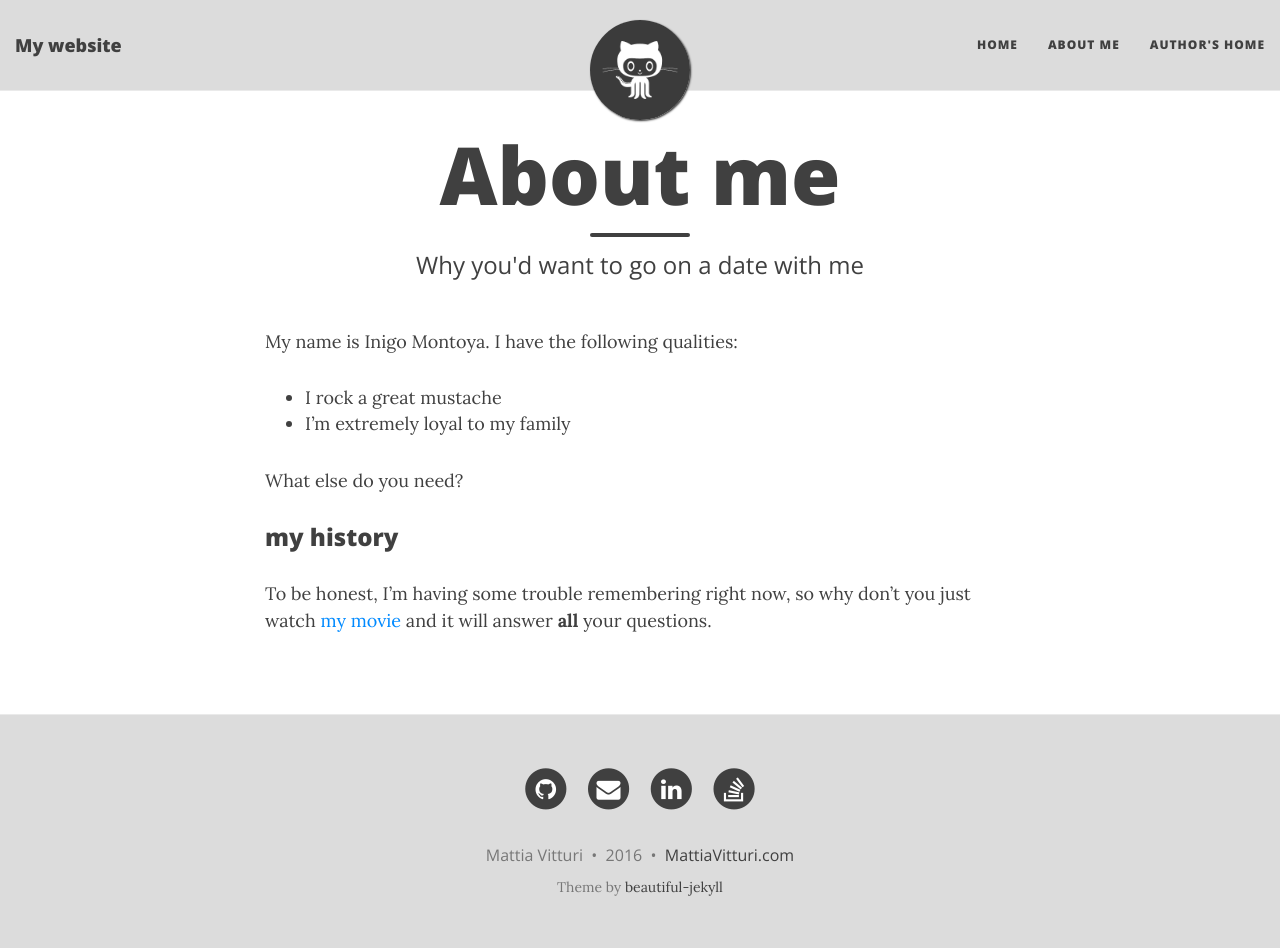
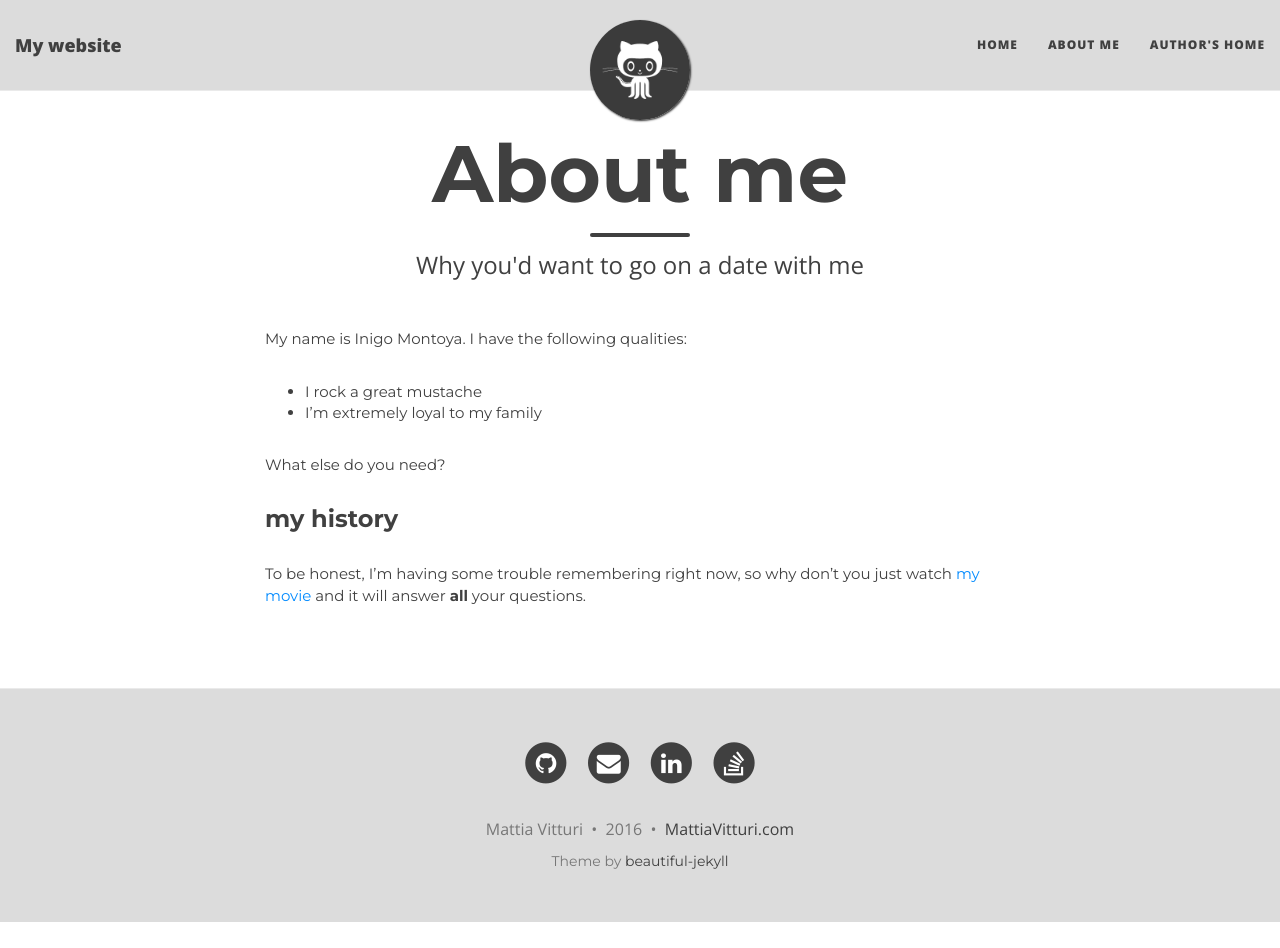
Before and after one commit to mvitturi/mvitturi.github.io, a Jekyll site: the page built from aboutme.md, in a window 1280 px wide and 948 px high. Built offline with Jekyll 4.4.1, drawn with Linux system fonts in a browser that asks for light colours; nearby versions of some CDN libraries.

Commit message:
Change blog fonts to reflect home ones

```diff
--- a/css/main.css
+++ b/css/main.css
@@ -1,10 +1,11 @@
+@import url("http://fonts.googleapis.com/css?family=Montserrat:400,700");
 @import url("pygment_highlights.css");
 
 /* --- General --- */
 
 body {
-  font-family: 'Lora', 'Times New Roman', serif;
-  font-size: 18px;
+  font-family: 'Montserrat', sans-serif;
+  font-size: 15px;
   color: #404040;
   position: relative;
   background: #FFF;
@@ -18,8 +19,8 @@ p a {
   color: #008AFF;
 }
 h1,h2,h3,h4,h5,h6 {
-  font-family: 'Open Sans', 'Helvetica Neue', Helvetica, Arial, sans-serif;
-  font-weight: 800;
+  font-family: 'Montserrat', sans-serif;
+  font-weight: 700;
 }
 a {
   color: #008AFF;
```
